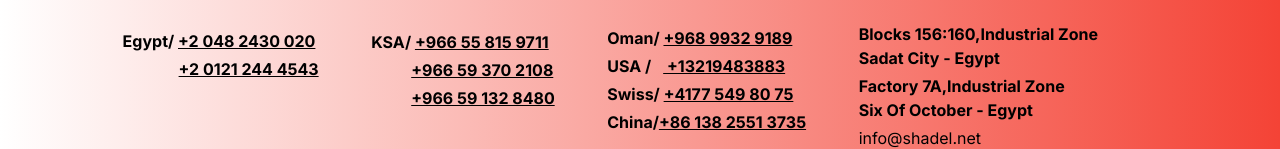
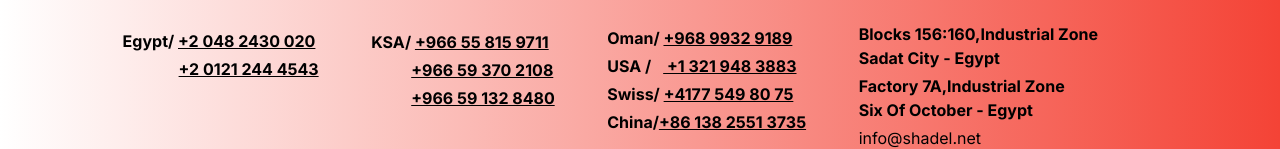
Before and after one commit to shebll/shadel, a Next.js app: page / in a window 1280 px wide. Shown: the part 3860-4009 px from the top of the page. Built offline with nearby package versions, Linux system fonts and the light colour scheme.

Commit message:
Edit Num

```diff
--- a/app/(site)/components/Footer.tsx
+++ b/app/(site)/components/Footer.tsx
@@ -44,7 +44,7 @@ function Footer() {
                 Oman/ <span className="underline">+968 9932 9189</span>
               </b>
               <b className="hover:text-red-600">
-                USA /<span className="underline ml-3"> +13219483883</span>{" "}
+                USA /<span className="underline ml-3"> +1 321 948 3883</span>{" "}
               </b>
               <b className="hover:text-red-600">
                 Swiss/ <span className="underline">+4177 549 80 75</span>
```
Also changed, not shown: public/bg/x.jpeg (added).
